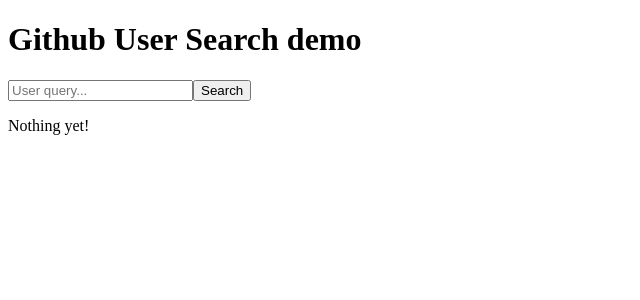
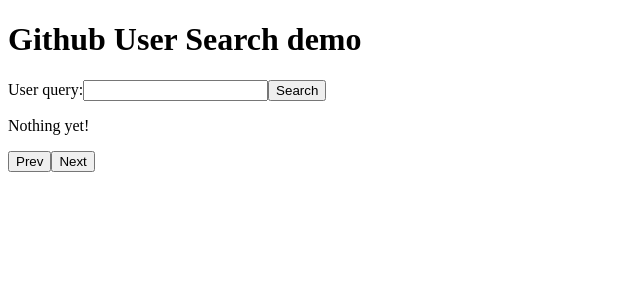
Before and after one commit to ax-vasquez/github-search-demo-webapp, a React (Create React App) app: page / in a window 1280 px wide. Shown: the top 300 px of the page, without its empty margins (0-640 px from the left). Built offline with nearby package versions, Linux system fonts and the light colour scheme.

Commit message:
WIP - most kinks worked out, but some more to do

```diff
--- a/src/App.tsx
+++ b/src/App.tsx
@@ -1,28 +1,88 @@
 import React, { useEffect, useState } from 'react';
-import axios from "axios"
 import { useUserSearchResults } from './hooks/useUserSearchResult';
 import { UserRow } from './UserRow';
+import { UserRecord } from './types';
+
+/**
+ * The Search API only allows you to get the first 1000 records; whenever we encounter a result
+ * set of more than 1000, we simply set it to 1000 since we can't fetch past that in the result
+ * set.
+ *
+ * @returns
+ */
+const guardedRecordLimit = (args: {
+  recordCount: number
+}) => {
+  if (args.recordCount > 1000) {
+    return 1000
+  }
+  return args.recordCount
+}
 
 function App() {
   const [input, setInput] = useState(``)
+  const [jumpToPageInput, setJumpToPageInput] = useState(``)
   const [page, setPage] = useState(0)
   const userSearchResults = useUserSearchResults({
     q: input,
     page,
   })
+  const totalUsers = !!userSearchResults ?
+    guardedRecordLimit({
+      recordCount: userSearchResults.total_count
+    })
+  : 0
+  const pageCount = (!!userSearchResults && !!userSearchResults.items) ? Math.ceil(totalUsers / 3) : 1
+  const results = (!!userSearchResults && !!userSearchResults.items) ? userSearchResults.items : []
 
-  const searchHandler = (e: any) => {
+  const submitHandler = (e: React.FormEvent<HTMLFormElement>) => {
+    e.preventDefault()
     // Just assume that, when the user enters a new search, they want to go to the first page
     setPage(1)
+  }
+
+  const prevPageHandler = (e: any) => {
+    if (page > 1) {
+      setPage(page - 1)
+    }
+  }
+
+  const nextPageHandler = (e: any) => {
+    if (page < pageCount) {
+      setPage(page + 1)
+    }
+  }
+
+  const jumpToPageHandler = () => {
+    const pageNum = parseInt(jumpToPageInput)
+    setPage(pageNum)
+  }
+
+  const searchInputHandler = (e: React.ChangeEvent<HTMLInputElement>) => {
+    // When deleting search text, assume the current results are no longer relevant
+    if (e.target.value.length < input.length) {
+      setPage(0)
+    }
+    setInput(e.target.value)
+  }
+
+  const jumpToPageInputIsValid = () => {
+    return !isNaN(parseInt(jumpToPageInput)) && (parseInt(jumpToPageInput) > 0 && parseInt(jumpToPageInput) <= pageCount)
   }
 
   return (
     <div>
       <h1>Github User Search demo</h1>
-      <input type="text" placeholder="User query..." onChange={e => setInput(e.target.value)}/>
-      <button onClick={searchHandler}>Search</button>
-      {userSearchResults.length > 0 ?
-        userSearchResults.map(result => {
+      <form onSubmit={submitHandler}>
+        <label>
+          User query:
+          <input type="text" onChange={searchInputHandler} value={input}/>
+        </label>
+        <input type="submit" value="Search"/>
+      </form>
+      <div>
+        {results.length > 0 ?
+          results.map((result: UserRecord) => {
             return (
               <UserRow
                 userRecord={result}
@@ -35,6 +95,16 @@
           </div>
         }
       </div>
+      {results.length > 0 ? <p>Page {page} out of {pageCount}</p> : null}
+      {results.length > 0 ?
+        <div>
+          <input placeholder="Jump-to page..." onChange={e => setJumpToPageInput(e.target.value)}/>
+          <button onClick={e => jumpToPageHandler()} disabled={!jumpToPageInputIsValid()}>Go!</button>
+        </div>
+      : null}
+      <button onClick={prevPageHandler}>Prev</button>
+      <button onClick={nextPageHandler}>Next</button>
+    </div>
   );
 }
 
--- a/src/UserRow.tsx
+++ b/src/UserRow.tsx
@@ -9,8 +9,6 @@
     const {
         login
     } = props.userRecord
-
-    console.log(`RENDERING: `, login)
 
     const followers = useFollowersForUser({
         username: login
@@ -24,11 +22,11 @@
             <h3>{login}</h3>
             <div>
                 <h4>Follower count: </h4>
-                <p>{0}</p>
+                <p>{followers.length === 100 ? `100+` : followers.length}</p>
             </div>
             <div>
                 <h4>Following count: </h4>
-                <p>{0}</p>
+                <p>{following.length === 100 ? `100+` : following.length}</p>
             </div>
         </div>
     )
--- a/src/hooks/useFollowersForUser.ts
+++ b/src/hooks/useFollowersForUser.ts
@@ -10,8 +10,11 @@
     useEffect(() => {
         axios.get(`https://axv-github-user-search-demo.herokuapp.com/user/followers?username=${args.username}`)
             .then(res => {
-                console.log(`FOLLOWERS RESPONSE: `, res)
-                setUserRecords(res.data)
+                if (res.data.error) {
+                    console.error(`Encountered error while fetching followers for '${args.username}': `, res.data.error)
+                } else {
+                    setUserRecords(res.data.data)
+                }
             })
     }, [])
 
--- a/src/hooks/useFollowingForUser.ts
+++ b/src/hooks/useFollowingForUser.ts
@@ -11,12 +11,12 @@
         axios.get(`https://axv-github-user-search-demo.herokuapp.com/user/following?username=${args.username}`)
             .then(res => {
                 if (res.data.error) {
-                    alert(res.data.error)
+                    console.error(`Encountered error while fetching users followed by '${args.username}': `, res.data.error)
                 } else {
-                    setUserRecords(res.data)
+                    setUserRecords(res.data.data)
                 }
             })
-    }, [userRecords])
+    }, [])
 
     return userRecords
 }
--- a/src/hooks/useUserSearchResult.ts
+++ b/src/hooks/useUserSearchResult.ts
@@ -6,16 +6,20 @@
     q: string,
     page: number,
 }) => {
-    const [userRecords, setUserRecords] = useState([] as UserRecord[])
+    const [searchResponse, setSearchResponse] = useState({} as any)
 
     useEffect(() => {
         if (args.q.length > 0 && args.page !== 0) {
             axios.get(`https://axv-github-user-search-demo.herokuapp.com/users?query=${args.q}&page=${args.page}&per_page=3`)
                 .then(res => {
-                    setUserRecords(res.data.items)
+                    if (args.page > 100) {
+
+                        console.log(res)
+                    }
+                    setSearchResponse(res.data)
                 })
         }
     }, [args.page])
 
-    return userRecords
+    return searchResponse
 }
```
Lines whose indentation alone changed are shown as unchanged.
